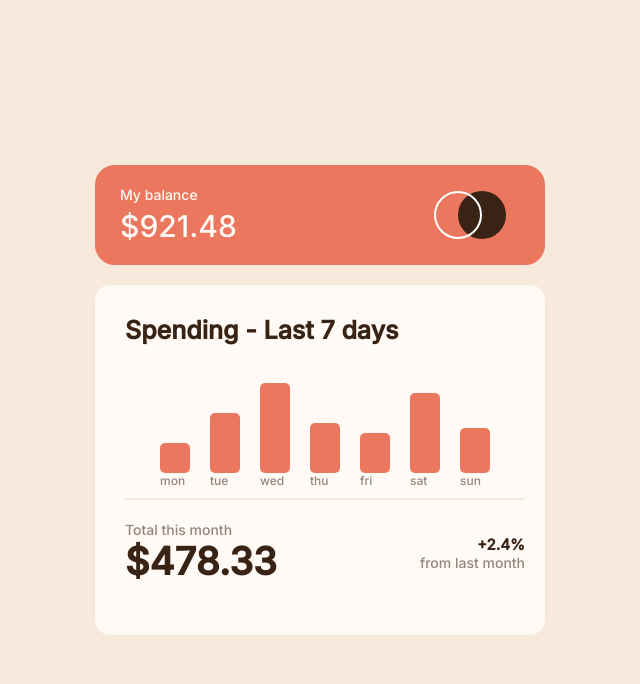
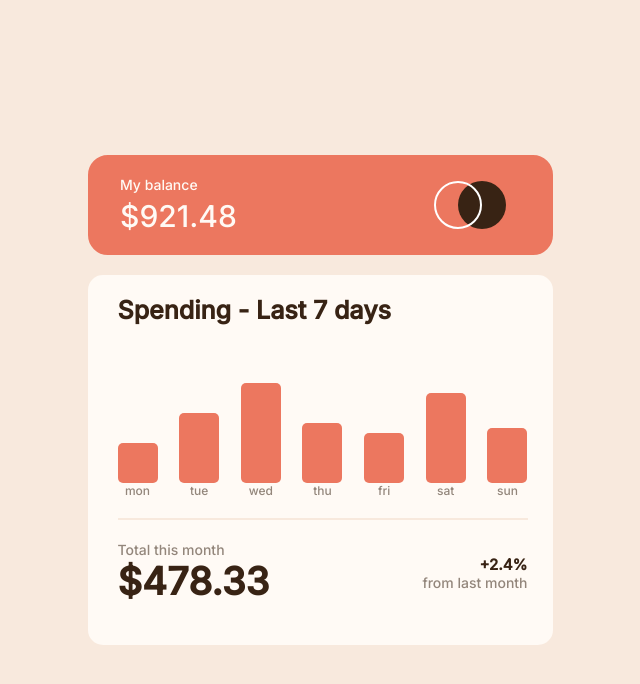
Before and after one commit to Giorgi-Lomidze/Chart-on-card, a plain HTML site: page index.html in a window 1280 px wide. Shown: the whole page, without its empty margins (320-960 px from the left). Drawn offline with Linux system fonts and the light colour scheme.

Commit message:
new chart bar style

```diff
--- a/styles.css
+++ b/styles.css
@@ -26,7 +26,7 @@
 }
 
 .block_for_card_head {
-  width: 450px;
+  width: 465px;
   height: 100px;
   border: 20px solid hsl(10, 79%, 65%);
   border-radius: 20px;
@@ -35,7 +35,6 @@
   flex-direction: row;
   justify-content: center;
   align-items: center;
-
   gap: 100px;
 }
 
@@ -52,39 +51,37 @@
 .block_for_svg {
   width: 100px;
   height: 100px;
-
   display: flex;
   justify-content: center;
   align-items: center;
 }
 
 .block_for_card_body {
-  width: 450px;
-  height: 350px;
+  width: 465px;
+  height: 370px;
   background-color: hsl(33, 100%, 98%);
   border: 25px solid hsl(33, 100%, 98%);
   border-radius: 15px;
   display: flex;
   justify-content: center;
   flex-direction: column;
-  gap: 10px;
+  gap: 20px;
   border: 30px solid hsl(33, 100%, 98%);
 }
 
 .block_for_chart {
-  width: 400px;
-  height: 150px;
-
+  width: 410px;
+  height: 310px;
   display: flex;
-  justify-content: center;
+  justify-content: space-between;
   align-items: end;
   flex-direction: row;
   gap: 20px;
 }
 
 .chart_block1 {
-  width: 30px;
-  height: 30px;
+  width: 40px;
+  height: 40px;
   background-color: hsl(10, 79%, 65%);
   border-radius: 5px;
 }
@@ -98,8 +95,8 @@
 }
 
 .chart_block2 {
-  width: 30px;
-  height: 60px;
+  width: 40px;
+  height: 70px;
   background-color: hsl(10, 79%, 65%);
   border-radius: 5px;
 }
@@ -113,8 +110,8 @@
 }
 
 .chart_block3 {
-  width: 30px;
-  height: 90px;
+  width: 40px;
+  height: 100px;
   background-color: hsl(10, 79%, 65%);
   border-radius: 5px;
 }
@@ -128,8 +125,8 @@
 }
 
 .chart_block4 {
-  width: 30px;
-  height: 50px;
+  width: 40px;
+  height: 60px;
   background-color: hsl(10, 79%, 65%);
   border-radius: 5px;
 }
@@ -143,8 +140,8 @@
 }
 
 .chart_block5 {
-  width: 30px;
-  height: 40px;
+  width: 40px;
+  height: 50px;
   background-color: hsl(10, 79%, 65%);
   border-radius: 5px;
 }
@@ -158,8 +155,8 @@
 }
 
 .chart_block6 {
-  width: 30px;
-  height: 80px;
+  width: 40px;
+  height: 90px;
   background-color: hsl(10, 79%, 65%);
   border-radius: 5px;
 }
@@ -173,8 +170,8 @@
 }
 
 .chart_block7 {
-  width: 30px;
-  height: 45px;
+  width: 40px;
+  height: 55px;
   background-color: hsl(10, 79%, 65%);
   border-radius: 5px;
 }
@@ -188,7 +185,7 @@
 }
 
 .block_for_body_card_footer {
-  width: 400px;
+  width: 410px;
   height: 150px;
   border-top: 2px solid hsl(27, 66%, 92%);
   display: flex;
@@ -199,7 +196,6 @@
 .total_money {
   width: 300px;
   height: 105px;
-
   display: flex;
   flex-direction: column;
   justify-content: center;
@@ -209,7 +205,6 @@
 .month_persent {
   width: 300px;
   height: 105px;
-
   display: flex;
   flex-direction: column;
   justify-content: center;
@@ -261,36 +256,43 @@
   font-size: 12px;
   color: hsl(28, 10%, 53%);
   font-family: "Inter", sans-serif;
+  text-align: center;
 }
 
 .tue {
   font-size: 12px;
   color: hsl(28, 10%, 53%);
   font-family: "Inter", sans-serif;
+  text-align: center;
 }
 
 .wed {
   font-size: 12px;
   color: hsl(28, 10%, 53%);
   font-family: "Inter", sans-serif;
+  text-align: center;
 }
 .thu {
   font-size: 12px;
   color: hsl(28, 10%, 53%);
   font-family: "Inter", sans-serif;
+  text-align: center;
 }
 .fri {
   font-size: 12px;
   color: hsl(28, 10%, 53%);
   font-family: "Inter", sans-serif;
+  text-align: center;
 }
 .sat {
   font-size: 12px;
   color: hsl(28, 10%, 53%);
   font-family: "Inter", sans-serif;
+  text-align: center;
 }
 .sun {
   font-size: 12px;
   color: hsl(28, 10%, 53%);
   font-family: "Inter", sans-serif;
+  text-align: center;
 }
```
